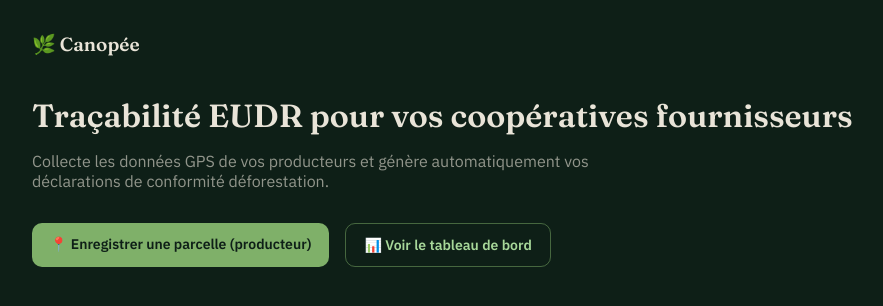
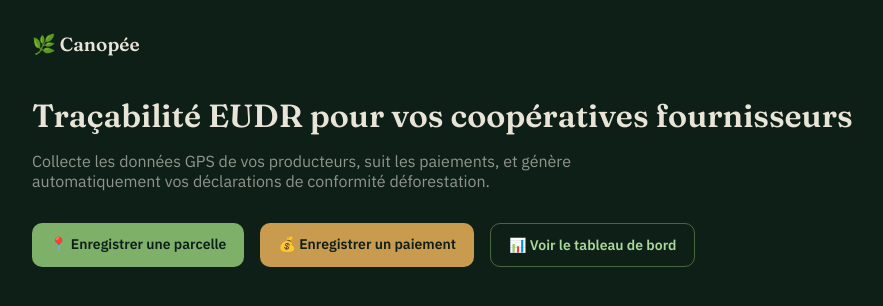
Before and after one commit to lokossoujudicael00-bot/canopee-app, a Next.js app: page / in a window 1280 px wide. Shown: the top 306 px of the page, without its empty margins (78-961 px from the left). Built offline with nearby package versions, Linux system fonts and the light colour scheme.

Commit message:
Update page.js

```diff
--- a/app/page.js
+++ b/app/page.js
@@ -9,13 +9,16 @@ export default function Home() {
 
       <h1 style={{ fontSize: 32 }}>Traçabilité EUDR pour vos coopératives fournisseurs</h1>
       <p style={{ color: "rgba(233,228,216,0.6)", maxWidth: 560, marginBottom: 32 }}>
-        Collecte les données GPS de vos producteurs et génère automatiquement vos
-        déclarations de conformité déforestation.
+        Collecte les données GPS de vos producteurs, suit les paiements, et génère
+        automatiquement vos déclarations de conformité déforestation.
       </p>
 
       <div style={{ display: "flex", gap: 16, flexWrap: "wrap" }}>
         <Link href="/producteur" className="btn" style={{ textDecoration: "none", display: "inline-block" }}>
-          📍 Enregistrer une parcelle (producteur)
+          📍 Enregistrer une parcelle
+        </Link>
+        <Link href="/paiement" className="btn" style={{ textDecoration: "none", display: "inline-block", background: "#C99B4E" }}>
+          💰 Enregistrer un paiement
         </Link>
         <Link href="/dashboard" className="btn secondary" style={{ textDecoration: "none", display: "inline-block" }}>
           📊 Voir le tableau de bord
```
